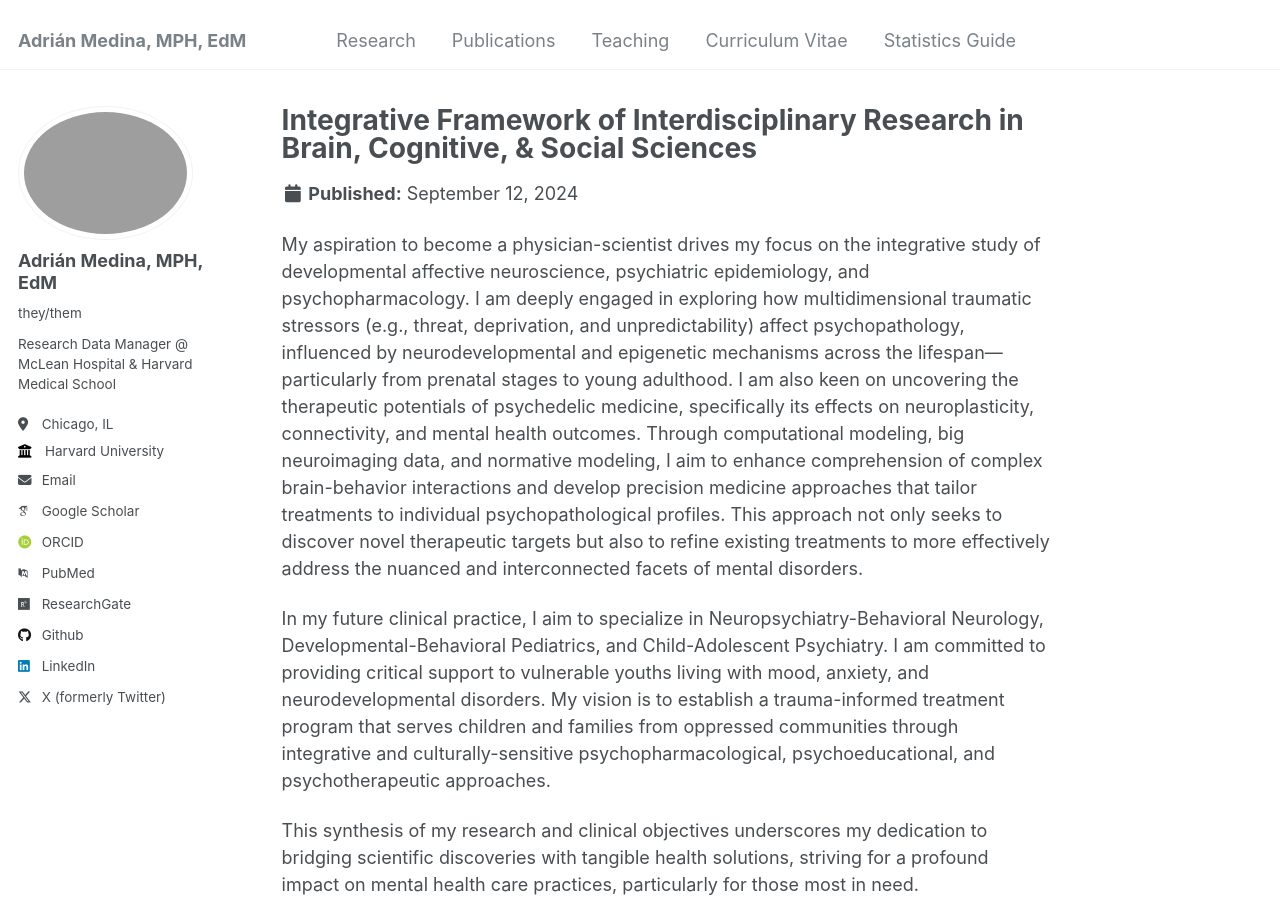
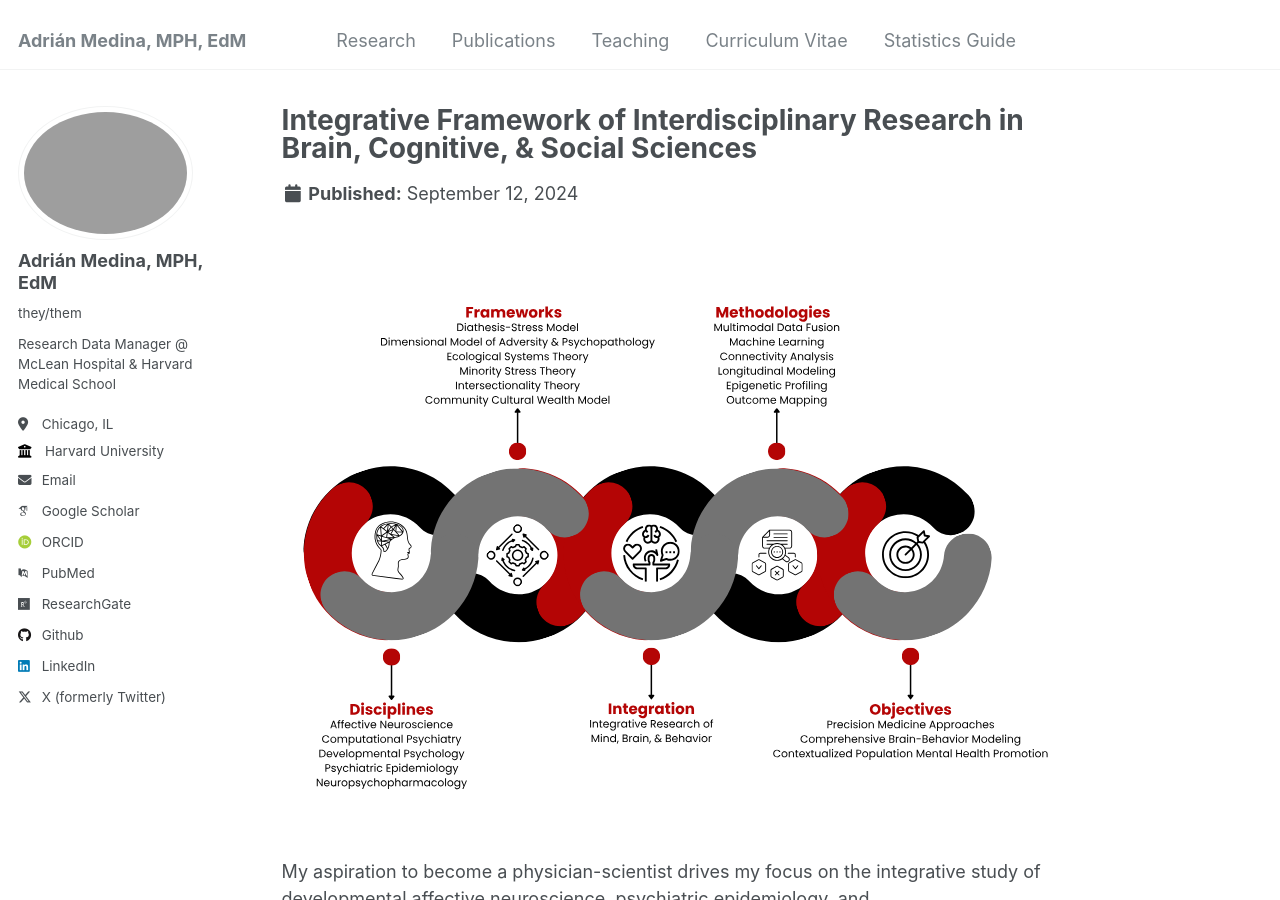
Before and after one commit to adrian-a-medina/adrian--medina.github.io, a Jekyll site: the page built from _research/research-0.5.md, in a window 1280 px wide and 900 px high. Built offline with Jekyll 4.4.1, drawn with Linux system fonts in a browser that asks for light colours; some web fonts are replaced.

Commit message:
Update research-0.5.md

```diff
--- a/_research/research-0.5.md
+++ b/_research/research-0.5.md
@@ -3,6 +3,7 @@ title: "Integrative Framework of Interdisciplinary Research in Brain, Cognitive,
 excerpt: "I am an aspiring physician-scientist deeply committed to the integrative study of developmental affective neuroscience, psychiatric epidemiology, and psychopharmacology. I explore the impact of multidimensional traumatic stressors on psychopathology, utilizing advanced methodologies like multilevel and normative modeling to develop precision medicine approaches. These efforts aim to refine treatments tailored to individual needs, particularly in behavioral neurology-neuropsychiatry, developmental-behavioral pediatrics, and child-adolescent psychiatry. I envision establishing a trauma-informed treatment program to support vulnerable youths, integrating scientific discoveries with clinical solutions to enhance mental health care for oppressed communities.<br/><img src='/images/Model Diagram.svg'>"
 collection: research
 ---
+<br/><img src='/images/Model Diagram.svg'>
 
 My aspiration to become a physician-scientist drives my focus on the integrative study of developmental affective neuroscience, psychiatric epidemiology, and psychopharmacology. I am deeply engaged in exploring how multidimensional traumatic stressors (e.g., threat, deprivation, and unpredictability) affect psychopathology, influenced by neurodevelopmental and epigenetic mechanisms across the lifespan—particularly from prenatal stages to young adulthood. I am also keen on uncovering the therapeutic potentials of psychedelic medicine, specifically its effects on neuroplasticity, connectivity, and mental health outcomes. Through computational modeling, big neuroimaging data, and normative modeling, I aim to enhance comprehension of complex brain-behavior interactions and develop precision medicine approaches that tailor treatments to individual psychopathological profiles. This approach not only seeks to discover novel therapeutic targets but also to refine existing treatments to more effectively address the nuanced and interconnected facets of mental disorders.
 
```
